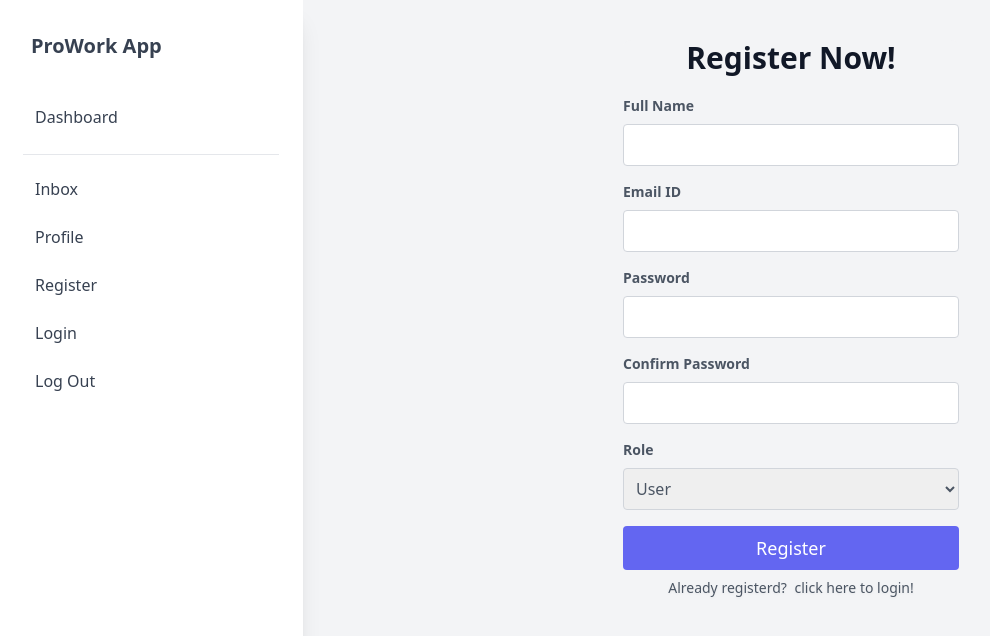
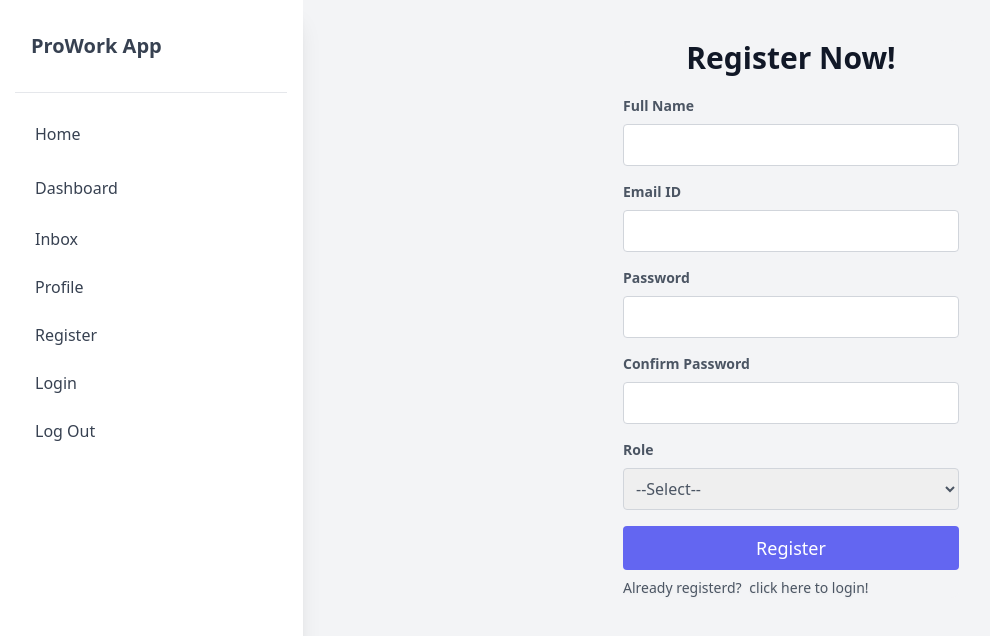
Before and after one commit to sayanm456/taskmanagerapp, a React (Vite) app: page /signup in a window 1280 px wide. Shown: the top 636 px of the page, without its empty margins (1-991 px from the left). Built offline with nearby package versions, Linux system fonts and the light colour scheme.

Commit message:
fix some bugs in backend in authentication and task endpoints and fix input field bugs in login and signup page functionality

```diff
--- a/src/App.jsx
+++ b/src/App.jsx
@@ -5,6 +5,7 @@ import Signup from "./pages/Signup"
 // import Layout from "./components/Layout"
 import AdminDash from "./pages/AdminDash"
 import TaskDash from "./pages/TaskDash"
+import Home from "./pages/Home"
 
 
 function App() {
@@ -18,7 +19,7 @@ function App() {
             <Routes>
               <Route path="/admindash" element={<h2 className="text-2xl">{<AdminDash/>}</h2>} />
               <Route path="/userdash" element={<h2 className="text-2xl">{<TaskDash/>}</h2>}/>
-              <Route path="/" element={<h2 className="text-2xl">{<TaskDash/>}</h2>} />
+              <Route path="/" element={<h2 className="text-2xl">{<Home/>}</h2>} />
               <Route path="/login" element={<Login />} />
               <Route path="/signup" element={<Signup />} />
             </Routes>
--- a/src/apis/authApi.js
+++ b/src/apis/authApi.js
@@ -29,11 +29,11 @@ export const registerUser = async (userdetails) => {
     return response.json();
 }
 
-export const getAllTasks = async (token) => {
+export const getallUsers = async () => {
     const response = await fetch(`${API_URL}/api/tasks`, {
         headers: {
             'Content-Type': 'application/json',
-            'auth-token': token
+            'authtoken': localStorage.getItem('authtoken')
         }
     })
     return response.json();
--- a/src/components/Sidebar.jsx
+++ b/src/components/Sidebar.jsx
@@ -9,7 +9,19 @@ const Sidebar = () => {
           ProWork App
         </h5>
       </div>
+      <hr className="my-2 border-blue-gray-50"/>
       <nav className="flex min-w-[240px] flex-col gap-1 p-2 font-sans text-base font-normal text-blue-gray-700">
+        <div className="relative block w-full">
+          <div role="button"
+            className="flex items-center w-full p-0 leading-tight transition-all rounded-lg outline-none text-start hover:bg-blue-gray-50 hover:bg-opacity-80 hover:text-blue-gray-900 focus:bg-blue-gray-50 focus:bg-opacity-80 focus:text-blue-gray-900 active:bg-blue-gray-50 active:bg-opacity-80 active:text-blue-gray-900">
+            <button type="button"
+              className="flex items-center justify-between w-full p-3 font-sans text-xl antialiased font-semibold leading-snug text-left transition-colors border-b-0 select-none border-b-blue-gray-100 text-blue-gray-700 hover:text-blue-gray-900">
+              <p className="block mr-auto font-sans text-base antialiased font-normal leading-relaxed text-blue-gray-900">
+                <a href={"/"}>Home</a>
+              </p>
+            </button>
+          </div>
+        </div>
         <div className="relative block w-full">
           <div role="button"
             className="flex items-center w-full p-0 leading-tight transition-all rounded-lg outline-none text-start hover:bg-blue-gray-50 hover:bg-opacity-80 hover:text-blue-gray-900 focus:bg-blue-gray-50 focus:bg-opacity-80 focus:text-blue-gray-900 active:bg-blue-gray-50 active:bg-opacity-80 active:text-blue-gray-900">
@@ -21,7 +33,6 @@ const Sidebar = () => {
             </button>
           </div>
         </div>
-        <hr className="my-2 border-blue-gray-50"/>
         <div role="button"
           className="flex items-center w-full p-3 leading-tight transition-all rounded-lg outline-none text-start hover:bg-blue-gray-50 hover:bg-opacity-80 hover:text-blue-gray-900 focus:bg-blue-gray-50 focus:bg-opacity-80 focus:text-blue-gray-900 active:bg-blue-gray-50 active:bg-opacity-80 active:text-blue-gray-900">
           Inbox
--- /dev/null
+++ b/src/pages/Home.jsx
@@ -0,0 +1,9 @@
+import React from 'react'
+
+const Home = () => {
+  return (
+    <div>This is Home section</div>
+  )
+}
+
+export default Home
--- a/src/pages/Login.jsx
+++ b/src/pages/Login.jsx
@@ -43,7 +43,7 @@ const Login = () => {
             <h1 className="text-gray-900 text-3xl font-bold title-font mb-5 self-center">Login Now!</h1>
             <div className="relative mb-4">
               <label htmlFor="email" className="block text-sm font-bold mb-2 text-gray-600">Email ID</label>
-              <input type="email" id="email" name="email" className="w-full bg-white rounded border border-gray-300 focus:border-indigo-500 focus:ring-2 focus:ring-indigo-200 text-base outline-none text-gray-700 py-1 px-3 leading-8 transition-colors duration-200 ease-in-out" onChange={handleChange} />
+              <input type="email" id="email" name="email" className="w-full bg-white rounded border border-gray-300 focus:border-indigo-500 focus:ring-2 focus:ring-indigo-200 text-base outline-none text-gray-700 py-1 px-3 leading-8 transition-colors duration-200 ease-in-out" onChange={handleChange} required/>
             </div>
             <div className="relative mb-4">
               <label htmlFor="password" className="block text-sm font-bold mb-2 text-gray-600">Password</label>
@@ -51,7 +51,8 @@ const Login = () => {
             </div>
             <div className="mb-4">
               <label className="block text-sm font-bold mb-2 text-gray-600">Role</label>
-              <select name='role' className="border border-gray-300 p-2 rounded w-full" onChange={handleChange}>
+              <select name='role' className="border border-gray-300 p-2 rounded w-full" onChange={handleChange} required>
+                <option value="">--Select--</option>
                 <option value="user">User</option>
                 <option value="admin">Admin</option>
               </select>
--- a/src/pages/Signup.jsx
+++ b/src/pages/Signup.jsx
@@ -67,15 +67,18 @@ const Signup = () => {
             </div>
             <div className="mb-4">
               <label className="block text-sm font-bold mb-2 text-gray-600">Role</label>
-              <select name='role' className="border border-gray-300 p-2 rounded w-full" onChange={handleChange}>
+              <select name='role' className="border border-gray-300 p-2 rounded w-full" onChange={handleChange} required>
+                <option value="">--Select--</option>
                 <option value="user">User</option>
                 <option value="admin">Admin</option>
               </select>
             </div>
             <button className="text-white bg-indigo-500 border-0 py-2 px-8 focus:outline-none hover:bg-indigo-600 rounded text-lg">Register</button>
+            <div className="flex">
+            <h5 className='text-sm pt-2 text-center drop-shadow-sm'>Already registerd? <a href="/login" className='ml-1'>click here to login!</a></h5>
+            </div>
           </form>
         </div>
-        <h5 className='text-sm pt-2 text-center drop-shadow-sm'>Already registerd? <a href="/login" className='ml-1'>click here to login!</a></h5>
       </section>
     </>
   )
--- a/src/pages/TaskDash.jsx
+++ b/src/pages/TaskDash.jsx
@@ -1,8 +1,12 @@
 import React from 'react'
+import Header from '../components/Header'
 
 const TaskDash = () => {
   return (
-    <div>TaskDash</div>
+    <>
+      <Header />
+      <div>TaskDash</div>
+    </>
   )
 }
 
```
Also changed, not shown: 2 other files (tests, documents, lock files or other folders).
